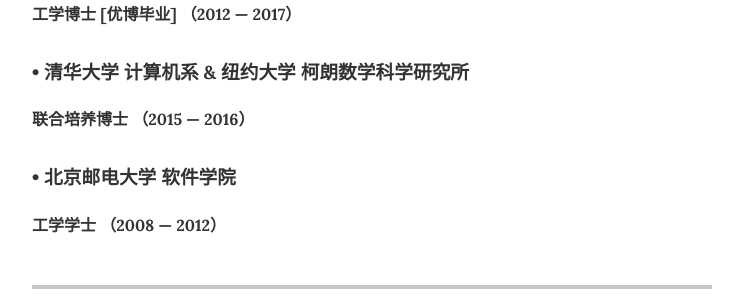
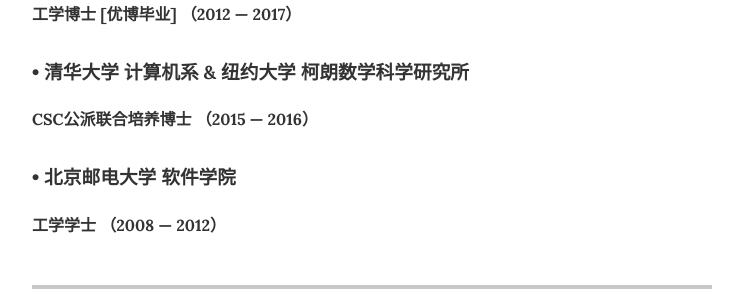
Before and after one commit to godfanmiao/homepage-zh, a Jekyll site: the page built from index.html, in a window 1280 px wide and 900 px high, scrolled down 793 px. Shown: the part 151-448 px from the top of the window, without its empty margins (268-1011 px from the left). Built offline with Jekyll 4.4.1, drawn with Linux system fonts in a browser that asks for light colours.

Commit message:
Update education.yml

```diff
--- a/_data/education.yml
+++ b/_data/education.yml
@@ -8,7 +8,7 @@
   year: 2012 &mdash; 2017
 
 
-- degree: 联合培养博士
+- degree: CSC公派联合培养博士
   uni: 清华大学 计算机系 & 纽约大学 柯朗数学科学研究所
   year: 2015 &mdash; 2016
 
```
